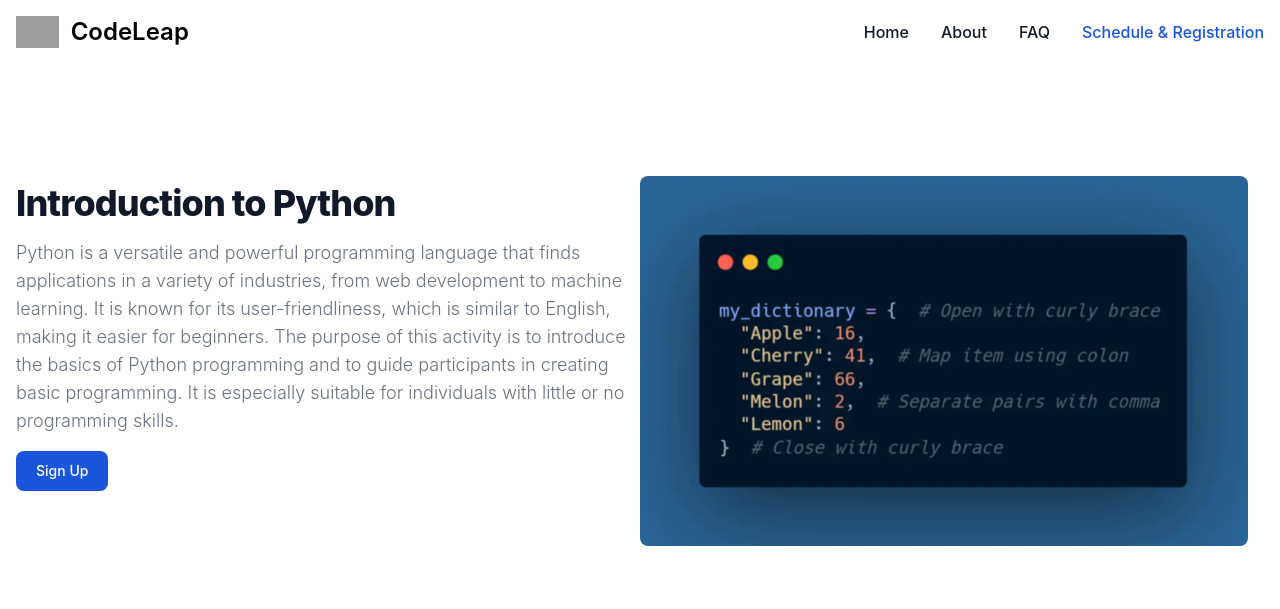
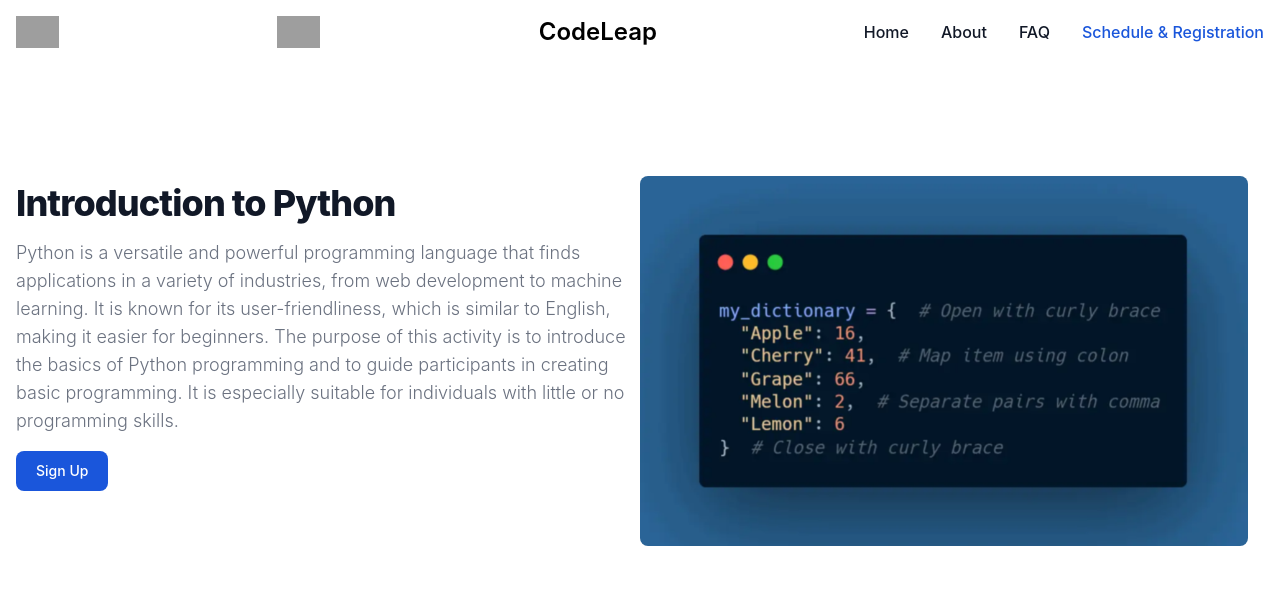
Before and after one commit to hershey-harsh/CodeLeap, a Flask app: page /register in a window 1280 px wide. Shown: the top 609 px of the page. Run offline with Flask 3, Linux system fonts and the light colour scheme; some libraries are stand-ins or nearby versions; grey boxes are pictures that could not be loaded.

Commit message:
Update register.html

```diff
--- a/app/templates/register.html
+++ b/app/templates/register.html
@@ -10,7 +10,7 @@
 
 <nav class="bg-white border-gray-200 dark:bg-gray-900">
     <div class="max-w-screen-xl flex flex-wrap items-center justify-between mx-auto p-4">
-      <a href="https://codeleap.org" class="flex items-center">
+      <img src="static\codeleap.png" class="h-8 mr-3" alt="CodeLeap Logo" />
           <img src="https://flowbite.com/docs/images/logo.svg" class="h-8 mr-3" alt="CodeLeap Logo" />
           <span class="self-center text-2xl font-semibold whitespace-nowrap dark:text-white">CodeLeap</span>
       </a>
```
